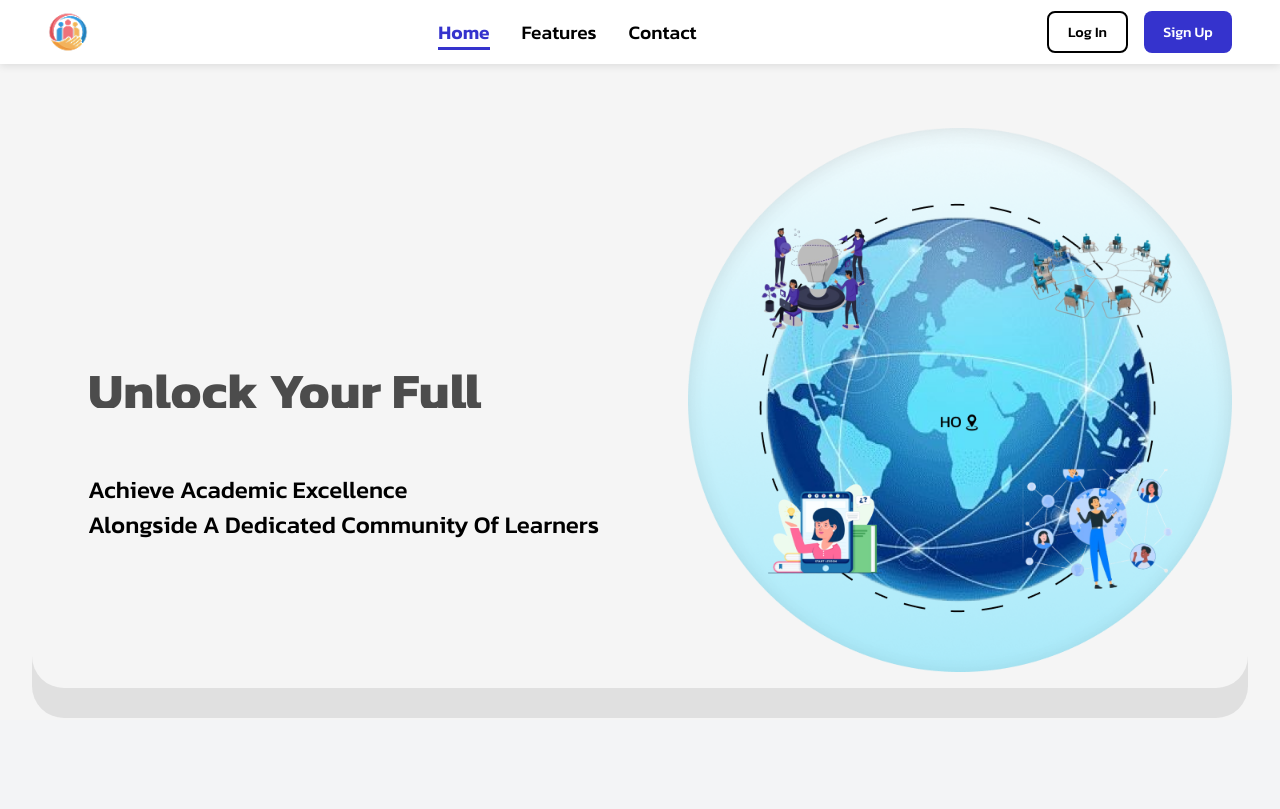
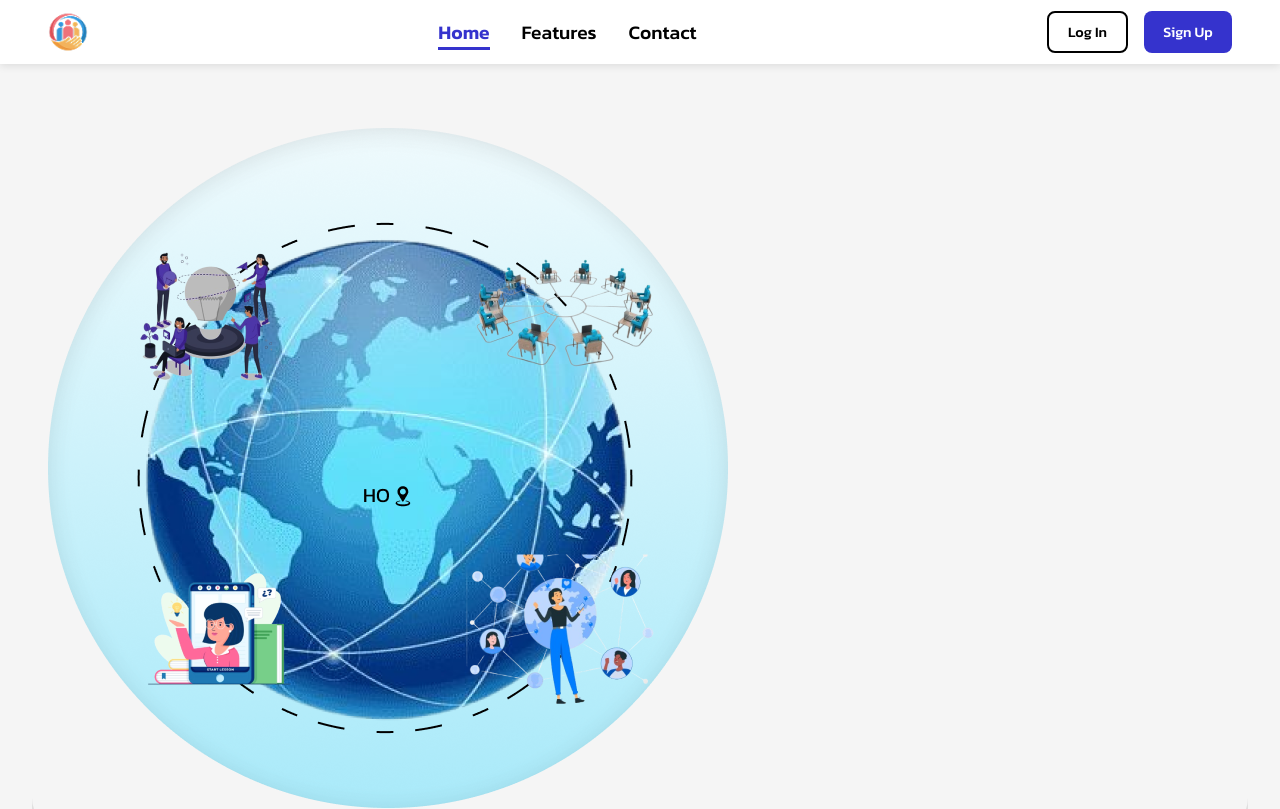
Before and after one commit to ZENith-95/Learnode, a React (Vite) app: page / in a window 1280 px wide. Shown: the top 809 px of the page. Built offline with nearby package versions, Linux system fonts and the light colour scheme.

Commit message:
remove unused Features component from LandingPage

```diff
--- a/src/pages/landing_page/LandingPage.jsx
+++ b/src/pages/landing_page/LandingPage.jsx
@@ -5,7 +5,6 @@ import { useState } from "react";
 import Navbar from "../../components/Navbar/Navbar";
 import Footer from "../../components/Footer/Footer";
 import HeroBg from "/hero_img.png";
-import Features from "../landing_page/Features";
 
 const LandingPage = () => {
   const [email, setEmail] = useState("");
@@ -17,22 +16,17 @@ const LandingPage = () => {
         <section className="hero" id="hero">
           <div className="hero-content">
             <div className="hero-left">
-              <div className="hero-header">
-                <h2>Unlock Your Full <br/> Potential</h2>
+              <div className="hero-left-img">
+                <img src={HeroBg} alt="" />
               </div>
-              <p>
-                Achieve Academic Excellence <br/> Alongside A Dedicated Community Of
-                Learners
-              </p>
             </div>
             <div className="hero-right">
-              <div className="hero-right-img">
-                <img src={HeroBg} alt="" />
+              <div className="hero-header">
+
               </div>
             </div>
           </div>
         </section>
-        <Features />
       </div>
       <Footer />
     </>
```
